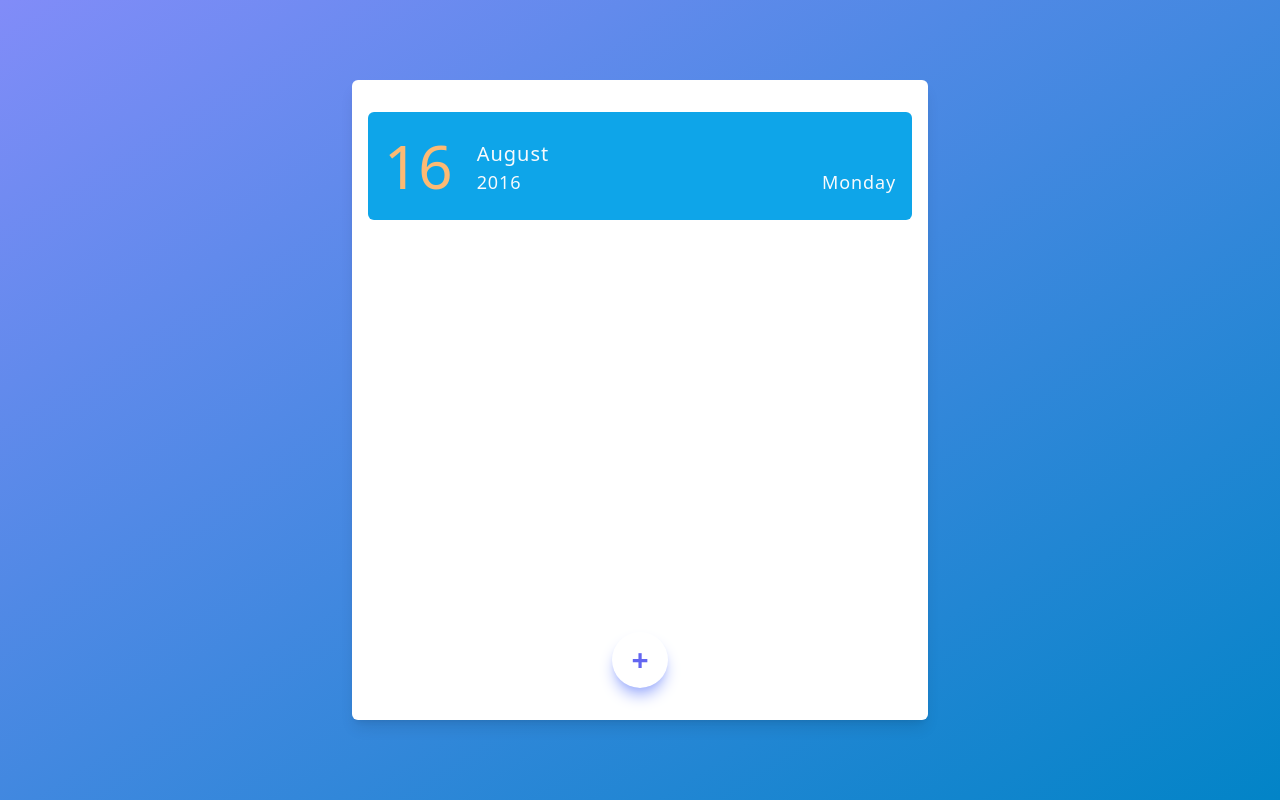
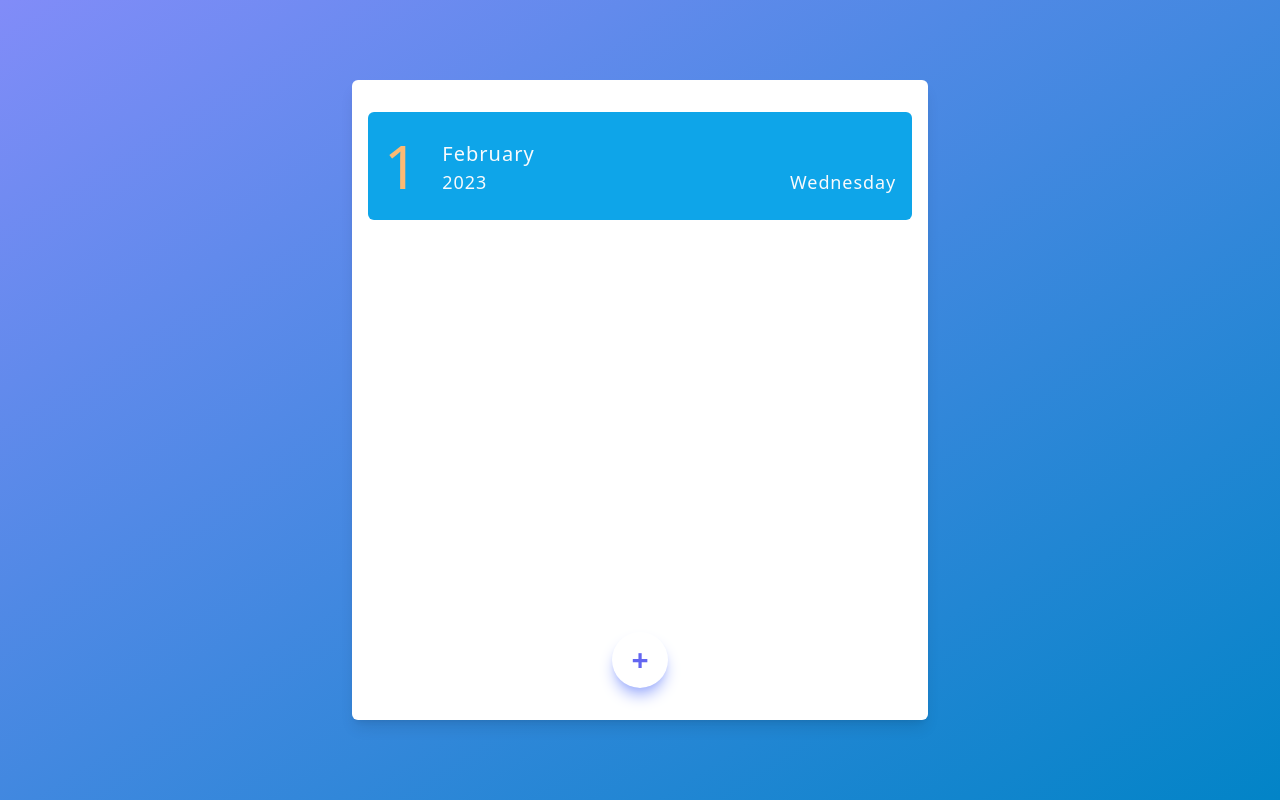
Before and after one commit to RedouaneAjgagal/weekly-task-organizer, a React (Vite) app: page / in a window 1280 px wide. Built offline with nearby package versions, Linux system fonts and the light colour scheme.

Commit message:
Add the correct current time

```diff
--- a/src/components/TodoTime.tsx
+++ b/src/components/TodoTime.tsx
@@ -1,16 +1,23 @@
 import React from 'react'
 
 const TodoDay = () => {
+    const time = new Date();
+    const currentTime = {
+        day: time.toLocaleDateString('en-us', { day: 'numeric' }),
+        month: time.toLocaleDateString('en-us', { month: 'long' }),
+        year: time.toLocaleDateString('en-us', { year: 'numeric' }),
+        weekDay: time.toLocaleDateString('en-us', { weekday: 'long' })
+    }
     return (
         <article className='flex items-end justify-between px-4 bg-sky-500 rounded-md py-6'>
             <div className='flex items-end gap-6'>
-                <h3 className='font-medium text-6xl text-orange-300'>16</h3>
+                <h3 className='font-medium text-6xl text-orange-300'>{currentTime.day}</h3>
                 <div>
-                    <p className='font-medium text-xl tracking-wider text-slate-50'>August</p>
-                    <p className='tracking-wider text-lg text-slate-50'>2016</p>
+                    <p className='font-medium text-xl tracking-wider text-slate-50'>{currentTime.month}</p>
+                    <p className='tracking-wider text-lg text-slate-50'>{currentTime.year}</p>
                 </div>
             </div>
-            <p className='text-lg tracking-wider text-slate-50'>Monday</p>
+            <p className='text-lg tracking-wider text-slate-50'>{currentTime.weekDay}</p>
         </article>
     )
 }
```
